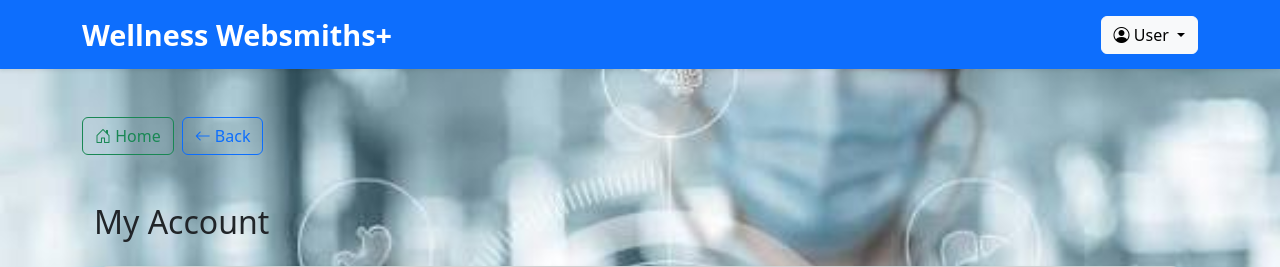
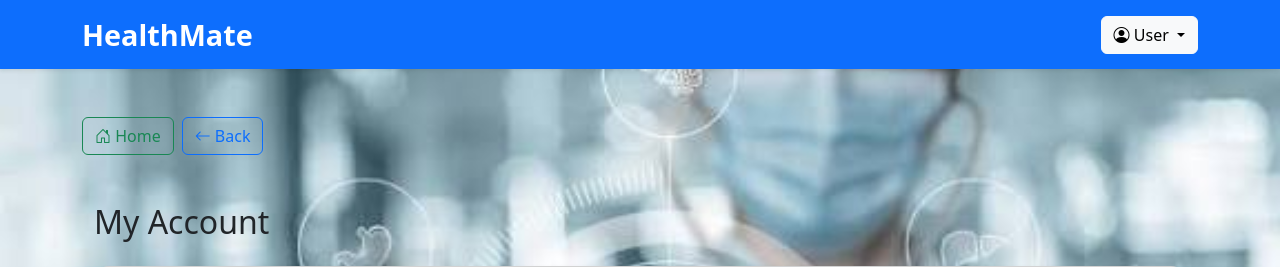
Before and after one commit to Gabriel-Fosu/Wellness-Websmiths, a Flask app: page /account in a window 1280 px wide. Shown: the top 267 px of the page. Run offline with Flask 3, Linux system fonts and the light colour scheme; the visitor is signed in with stand-in values (Sample User, id 1); data comes from the database, SQL or seed files in the repository.

Commit message:
Update base.html

```diff
--- a/templates/base.html
+++ b/templates/base.html
@@ -3,7 +3,7 @@
 <head>
 <meta charset="UTF-8">
 <meta name="viewport" content="width=device-width, initial-scale=1.0">
-<title>{{ title if title else "HealthCare+" }}</title>
+<title>{{ title if title else "HealthMate" }}</title>
 <link href="https://cdn.jsdelivr.net/npm/bootstrap@5.3.2/dist/css/bootstrap.min.css" rel="stylesheet">
 <link rel="stylesheet" href="{{ url_for('static', filename='styles.css') }}">
 <link rel="stylesheet" href="https://cdn.jsdelivr.net/npm/bootstrap-icons@1.10.5/font/bootstrap-icons.css">
@@ -23,7 +23,7 @@
 <!-- Navbar -->
 <nav class="navbar navbar-expand-lg navbar-dark bg-primary shadow-sm">
     <div class="container">
-        <a class="navbar-brand fw-bold" href="/">Wellness Websmiths+</a>
+        <a class="navbar-brand fw-bold" href="/">HealthMate</a>
 
         <!-- Right side -->
         <div class="d-flex align-items-center">
```
